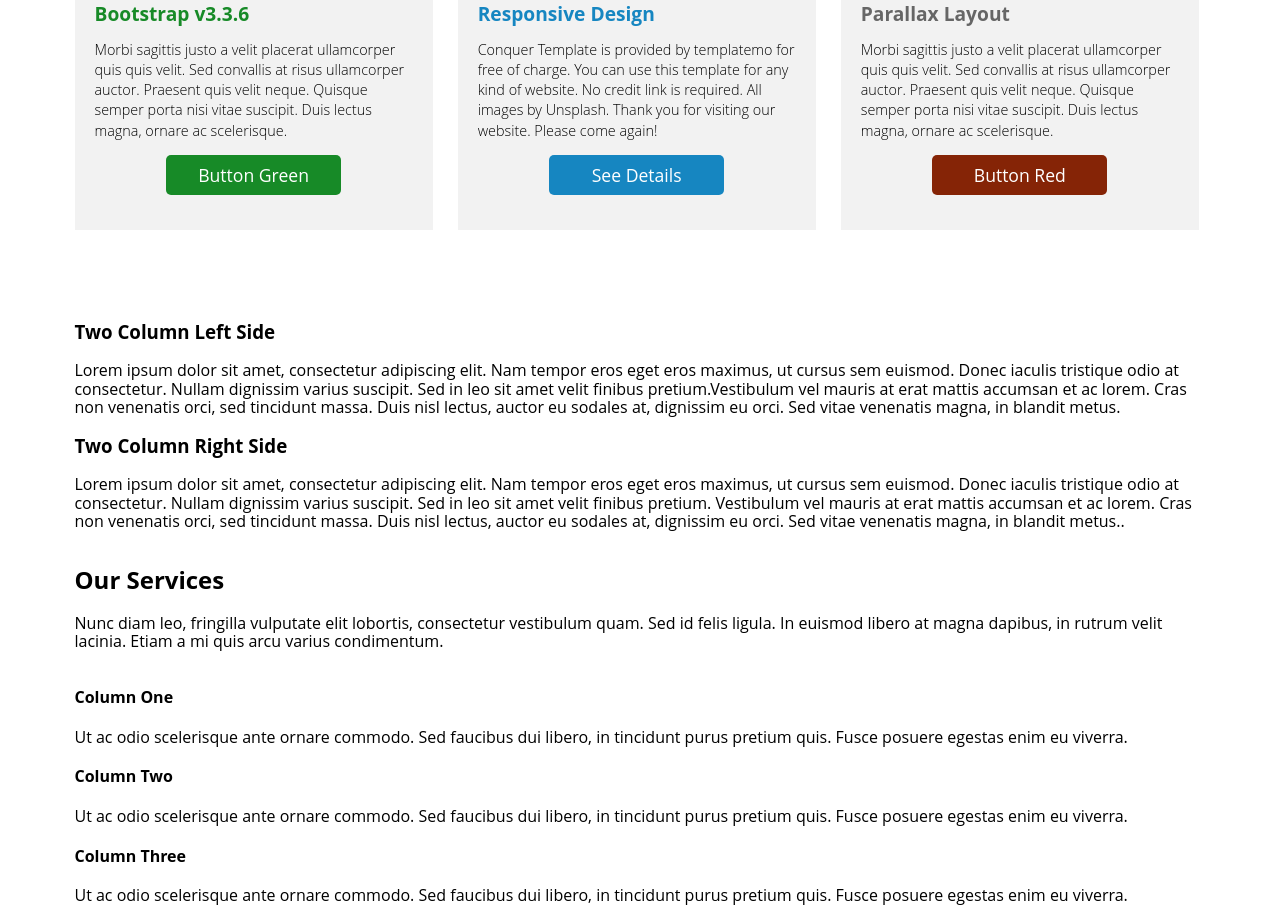
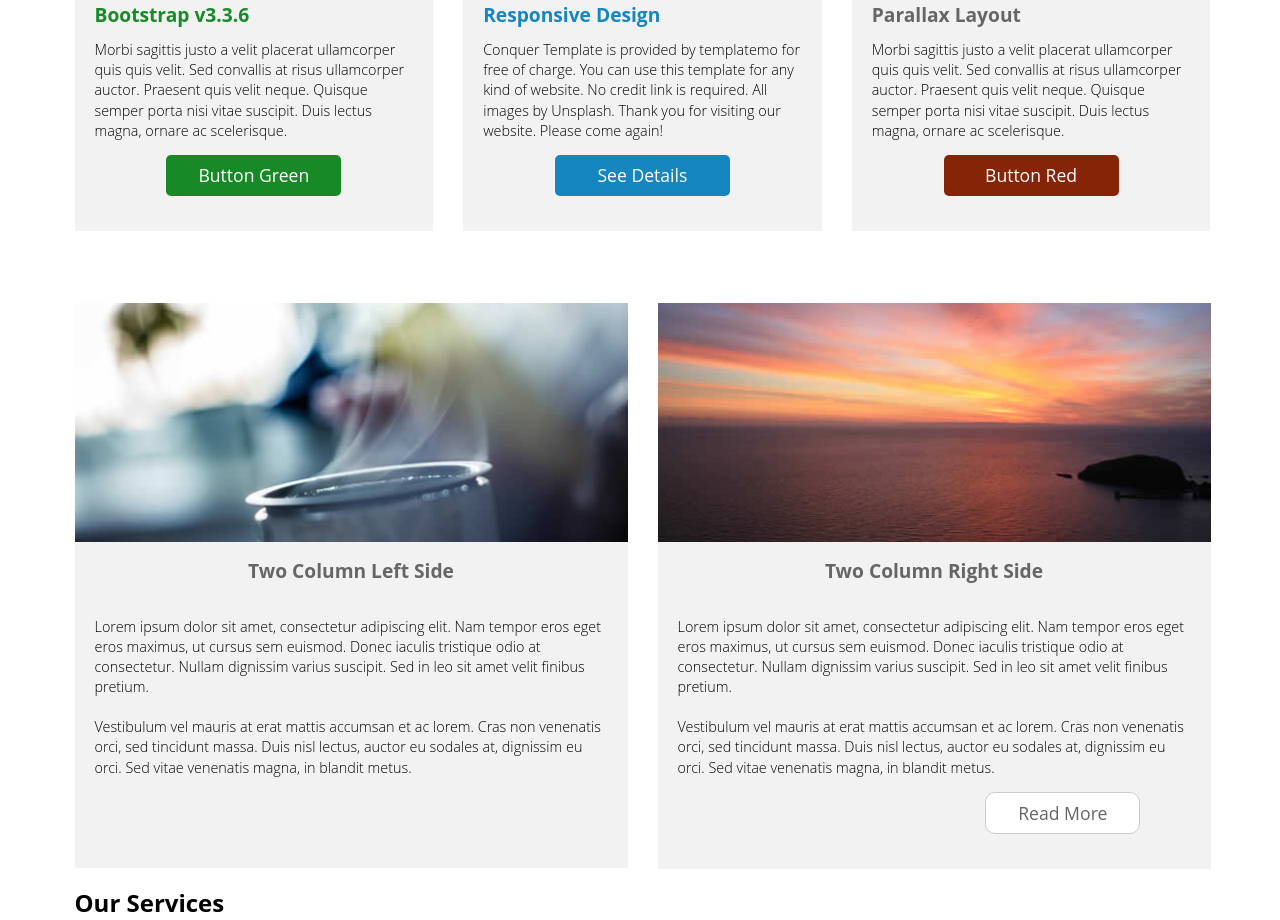
Before and after one commit to alexraby/raby-portfolio, a website: page app/index.html in a window 1280 px wide. Shown: the part 874-1794 px from the top of the page. Drawn offline with Linux system fonts and the light colour scheme.

Commit message:
Finished Two Column section

```diff
--- a/app/assets/styles/modules/_btn.css
+++ b/app/assets/styles/modules/_btn.css
@@ -1,24 +1,22 @@
 .btn{
-	color: white;
 
 	&__nav{
 			border: 1px solid rgb(100,109,124);
 			font-size: 20px;
 
 			a{
-		background-color: transparent;
 				color: white;
+				background: transparent;
 				text-decoration: none;
 			}
-
 		}
 
 		&__nav:hover{
 			background-color: #49505F;
-
 		}
 
-	&__feature{
+
+	&__color{
 		padding: 10px 30px 10px 30px;
 		border-radius: 5px;
 		width: 175px;
@@ -29,35 +27,60 @@
 
 		a{
 			color: white;
+			background: transparent;
 			text-decoration: none;
 		}
 
-
-	&__blue{
+		&-blue{
 			background-color: #1686C1;
 		}
 
-	&__green{
+		&-green{
 			background-color: #178A27;
 		}
 
-	&__red{
+		&-red{
 			background-color: #852406;
 		}
 		}
 
-	&__feature__green:hover{
+
+		&__color-green:hover{
 			background-color: #449D44;
 		}
 
-	&__feature__blue:hover{
+		&__color-blue:hover{
 			background-color: #31B0D5;
 		}
 
-	&__feature__red:hover{
+		&__color-red:hover{
 			background-color: #C9302C;
 		}
 
 
+	&__style2{
+			padding: 10px 30px 10px 30px;
+			border-radius: 10px;
+			width: 155px;
+			text-align: center;
+			transition: all .3 ease;
+			font-size: 1.1rem;
+			background-color: white;
+			border: 1px solid #CCCCCC;
+			margin-left: 60%;
+
+
+			a{
+			color: #666666;
+			text-decoration: none;
+			}
 
 		}
+
+	&__style2:hover{
+			background-color: #E6E6E6;
+			color: #23527C;
+
+
+}
+}
--- a/app/assets/styles/modules/_page-section.css
+++ b/app/assets/styles/modules/_page-section.css
@@ -1,6 +1,6 @@
 .page-section{
-	padding: 1rem 0;
+	padding: 1rem 0 0 0;
 
 @mixin atMedium {
-	padding: 4.5rem 0;
+	padding: 4.5rem 0 0 0;
 }}
--- a/app/assets/styles/modules/_row.css
+++ b/app/assets/styles/modules/_row.css
@@ -3,11 +3,11 @@
 	@mixin clearfix;
 
 	&--gutters{
-		margin-right: -25px;
+		margin-right: -30px;
 	}
 
 	&--gutters > div{
-		padding-right: 25px;
+		padding-right: 30px;
 	}
 
 	@mixin atMedium {
@@ -18,7 +18,7 @@
 
 		&__medium-4 {
 		float:left;
-		width: 33%;
+		width: 33.33%;
 		}
 
 		&__medium-4--larger {
--- a/app/assets/styles/modules/_section-title.css
+++ b/app/assets/styles/modules/_section-title.css
@@ -15,4 +15,10 @@
 	&--grey{
 		color: #666666;
 	}
+
+	&__twocolumn{
+		text-align: center;
+		padding-bottom: 20px;
+	}
+
 }
--- a/app/index.html
+++ b/app/index.html
@@ -1,7 +1,7 @@
 <!DOCTYPE html>
 <html>
 <head>
-	<title>RABY'S FIRST SITE WOO</title>
+	<title>CBT Recreation</title>
 	<link rel="stylesheet" href="temp/styles/styles.css">
 </head>
 <body>
@@ -42,7 +42,7 @@
 				<div class="feature__words">
 					<h3 class= "section-title section-title--green">Bootstrap v3.3.6</h3>
 					<p>Morbi sagittis justo a velit placerat ullamcorper quis quis velit. Sed convallis at risus ullamcorper auctor. Praesent quis velit neque. Quisque semper porta nisi vitae suscipit. Duis lectus magna, ornare ac scelerisque.</p>
-				<div id="button" class="btn btn__feature btn__feature__green"><a href="#">Button Green</a></div>
+				<div id="button" class="btn btn__color btn__color-green"><a href="#">Button Green</a></div>
 				</div>
 			</div>
 		</div>
@@ -53,7 +53,7 @@
 			<div class="feature__words">
 				<h3 class="section-title section-title--blue">Responsive Design</h3>
 					<p>Conquer Template is provided by templatemo for free of charge. You can use this template for any kind of website. No credit link is required. All images by Unsplash. Thank you for visiting our website. Please come again!</p>
-					<div id="button" class="btn btn__feature btn__feature__blue">See Details</div>
+					<div id="button" class="btn btn__color btn__color-blue"><a href="#">See Details</a></div>
 			</div>
 			</div>
 		</div>
@@ -63,7 +63,7 @@
 			<div class="feature__words">
 				<h3 class="section-title section-title--grey">Parallax Layout</h3>
 					<p>Morbi sagittis justo a velit placerat ullamcorper quis quis velit. Sed convallis at risus ullamcorper auctor. Praesent quis velit neque. Quisque semper porta nisi vitae suscipit. Duis lectus magna, ornare ac scelerisque.</p>
-				<div id="button" class="btn btn__feature btn__feature__red">Button Red</div>
+				<div id="button" class="btn btn__color btn__color-red"><a href="#">Button Red</a></div>
 			</div>
 			</div>
 		</div>
@@ -71,11 +71,31 @@
 	</div>
 </div>
 
-<div class ="wrapper">
-	<h3>Two Column Left Side</h3>
-		<p>Lorem ipsum dolor sit amet, consectetur adipiscing elit. Nam tempor eros eget eros maximus, ut cursus sem euismod. Donec iaculis tristique odio at consectetur. Nullam dignissim varius suscipit. Sed in leo sit amet velit finibus pretium.Vestibulum vel mauris at erat mattis accumsan et ac lorem. Cras non venenatis orci, sed tincidunt massa. Duis nisl lectus, auctor eu sodales at, dignissim eu orci. Sed vitae venenatis magna, in blandit metus.</p>
-	<h3>Two Column Right Side</h3>
-		<p>Lorem ipsum dolor sit amet, consectetur adipiscing elit. Nam tempor eros eget eros maximus, ut cursus sem euismod. Donec iaculis tristique odio at consectetur. Nullam dignissim varius suscipit. Sed in leo sit amet velit finibus pretium. Vestibulum vel mauris at erat mattis accumsan et ac lorem. Cras non venenatis orci, sed tincidunt massa. Duis nisl lectus, auctor eu sodales at, dignissim eu orci. Sed vitae venenatis magna, in blandit metus..</p>
+<div class="page-section page-section__twocolumn">
+	<div class ="wrapper">
+		<div class="row row--gutters generic-content-container">
+			<div class="row__medium-6">
+				<div class="feature">
+					<img src="/assets/images/2-1.jpg">
+					<div class="feature__words">
+					<h3 class="section-title section-title--grey section-title__twocolumn">Two Column Left Side</h3>
+						<p>Lorem ipsum dolor sit amet, consectetur adipiscing elit. Nam tempor eros eget eros maximus, ut cursus sem euismod. Donec iaculis tristique odio at consectetur. Nullam dignissim varius suscipit. Sed in leo sit amet velit finibus pretium. <br><br> Vestibulum vel mauris at erat mattis accumsan et ac lorem. Cras non venenatis orci, sed tincidunt massa. Duis nisl lectus, auctor eu sodales at, dignissim eu orci. Sed vitae venenatis magna, in blandit metus. <br><br><br></p>
+					</div>
+				</div>
+			</div>
+			<div class="row__medium-6">
+				<div class="feature">
+					<img src="/assets/images/2-2.jpg">
+					<div class="feature__words feature__words--twocolumn">
+					<h3 class="section-title section-title--grey section-title__twocolumn">Two Column Right Side</h3>
+						<p>Lorem ipsum dolor sit amet, consectetur adipiscing elit. Nam tempor eros eget eros maximus, ut cursus sem euismod. Donec iaculis tristique odio at consectetur. Nullam dignissim varius suscipit. Sed in leo sit amet velit finibus pretium. <br><br> Vestibulum vel mauris at erat mattis accumsan et ac lorem. Cras non venenatis orci, sed tincidunt massa. Duis nisl lectus, auctor eu sodales at, dignissim eu orci. Sed vitae venenatis magna, in blandit metus.</p>
+						<div class="btn btn__style2"><a href="#">Read More</a></div>
+					</div>
+				</div>
+			</div>
+		</div>
+	</div>
+</div>
 </div>
 
 <div class ="wrapper">
--- a/app/temp/styles/styles.css
+++ b/app/temp/styles/styles.css
@@ -530,20 +530,13 @@ body {
 }
 
 .page-section{
-	padding: 1rem 0;}
+	padding: 1rem 0 0 0;}
 
 @media (min-width: 800px) {
 
   .page-section {
-    padding: 4.5rem 0;
+    padding: 4.5rem 0 0 0;
   }
-}
-
-.btn{
-	color: white;
-
-
-
 }
 
 .btn__nav{
@@ -552,8 +545,8 @@ body {
 }
 
 .btn__nav a{
-  background-color: transparent;
   color: white;
+  background: transparent;
   text-decoration: none;
 }
 
@@ -561,7 +554,7 @@ body {
   background-color: #49505F;
 }
 
-.btn__feature{
+.btn__color{
   padding: 10px 30px 10px 30px;
   border-radius: 5px;
   width: 175px;
@@ -571,33 +564,56 @@ body {
   font-size: 1.1rem;
 }
 
-.btn__feature a{
+.btn__color a{
   color: white;
+  background: transparent;
   text-decoration: none;
 }
 
-.btn__feature__blue{
+.btn__color-blue{
   background-color: #1686C1;
 }
 
-.btn__feature__green{
+.btn__color-green{
   background-color: #178A27;
 }
 
-.btn__feature__red{
+.btn__color-red{
   background-color: #852406;
 }
 
-.btn__feature__green:hover{
+.btn__color-green:hover{
   background-color: #449D44;
 }
 
-.btn__feature__blue:hover{
+.btn__color-blue:hover{
   background-color: #31B0D5;
 }
 
-.btn__feature__red:hover{
+.btn__color-red:hover{
   background-color: #C9302C;
+}
+
+.btn__style2{
+  padding: 10px 30px 10px 30px;
+  border-radius: 10px;
+  width: 155px;
+  text-align: center;
+  transition: all .3 ease;
+  font-size: 1.1rem;
+  background-color: white;
+  border: 1px solid #CCCCCC;
+  margin-left: 60%;
+}
+
+.btn__style2 a{
+  color: #666666;
+  text-decoration: none;
+}
+
+.btn__style2:hover{
+  background-color: #E6E6E6;
+  color: #23527C;
 }
 
 .parallax{
@@ -654,11 +670,11 @@ body {
 }
 
 .row--gutters{
-  margin-right: -25px;
+  margin-right: -30px;
 }
 
 .row--gutters > div{
-  padding-right: 25px;
+  padding-right: 30px;
 }
 
 @media (min-width: 800px) {
@@ -669,7 +685,7 @@ body {
 
   .row__medium-4 {
     float: left;
-    width: 33%;
+    width: 33.33%;
   }
 
   .row__medium-4--larger {
@@ -760,6 +776,7 @@ body {
 	font-size: 1.2rem;
 	margin-top: 15px;
 	margin-bottom: 10px;
+
 }
 
 .section-title--green{
@@ -772,6 +789,11 @@ body {
 
 .section-title--grey{
   color: #666666;
+}
+
+.section-title__twocolumn{
+  text-align: center;
+  padding-bottom: 20px;
 }
 
 .feature{
```
Lines whose indentation alone changed are shown as unchanged.
